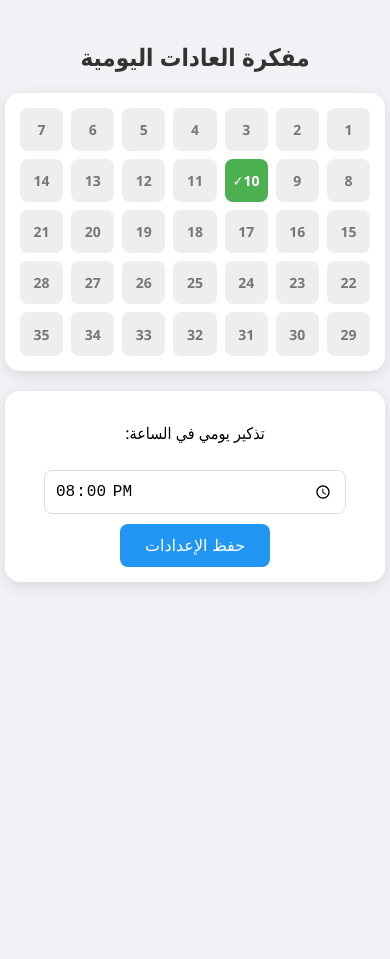
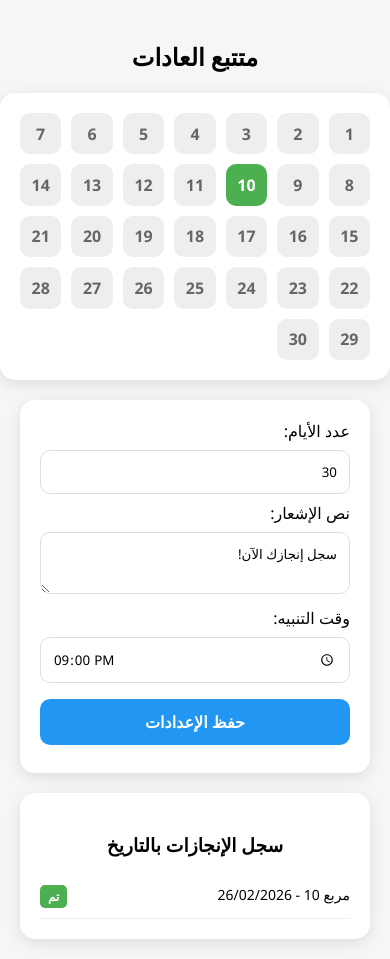
Before and after one commit to wsamenjoy-crypto/date, a plain HTML site: page index.html in a window 390 px wide. Both pictures are taken after a click on the element "10". Before the commit the page ends 844 px from the top, so only its background shows below. Drawn offline with Linux system fonts and the light colour scheme.

Commit message:
Add files via upload

```diff
--- a/index.html
+++ b/index.html
@@ -3,111 +3,125 @@
 <head>
     <meta charset="UTF-8">
     <meta name="viewport" content="width=device-width, initial-scale=1.0">
-    <title>متتبع العادات</title>
+    <title>متتبع العادات الاحترافي</title>
     <style>
-        :root { --bg: #f0f2f5; --card: #ffffff; --primary: #4caf50; --secondary: #f44336; }
-        body { font-family: 'Segoe UI', Tahoma, sans-serif; background: var(--bg); margin: 0; padding: 20px; display: flex; flex-direction: column; align-items: center; }
-        h2 { color: #333; margin-bottom: 20px; }
-        .grid { display: grid; grid-template-columns: repeat(7, 1fr); gap: 8px; width: 100%; max-width: 350px; background: var(--card); padding: 15px; border-radius: 15px; box-shadow: 0 4px 15px rgba(0,0,0,0.1); }
-        .day { aspect-ratio: 1; background: #eee; border-radius: 8px; display: flex; align-items: center; justify-content: center; font-size: 14px; cursor: pointer; transition: all 0.3s; position: relative; font-weight: bold; color: #777; }
+        :root { --bg: #f4f7f6; --card: #ffffff; --primary: #4caf50; --secondary: #f44336; --accent: #2196F3; }
+        body { font-family: 'Segoe UI', sans-serif; background: var(--bg); margin: 0; padding: 20px; display: flex; flex-direction: column; align-items: center; }
+        .grid { display: grid; grid-template-columns: repeat(7, 1fr); gap: 10px; width: 100%; max-width: 360px; background: var(--card); padding: 20px; border-radius: 15px; box-shadow: 0 4px 15px rgba(0,0,0,0.1); }
+        .day { aspect-ratio: 1; background: #eee; border-radius: 10px; display: flex; align-items: center; justify-content: center; font-size: 16px; cursor: pointer; transition: 0.2s; font-weight: bold; position: relative; color: #666; }
         .day.checked { background: var(--primary); color: white; }
-        .day.checked::after { content: "✓"; }
         .day.crossed { background: var(--secondary); color: white; }
-        .day.crossed::after { content: "✕"; }
-        .controls { margin-top: 20px; width: 100%; max-width: 350px; background: var(--card); padding: 15px; border-radius: 15px; text-align: center; box-shadow: 0 4px 15px rgba(0,0,0,0.1); }
-        input[type="time"] { padding: 10px; border-radius: 8px; border: 1px solid #ddd; font-size: 16px; margin: 10px 0; width: 80%; }
-        button { background: #2196F3; color: white; border: none; padding: 12px 25px; border-radius: 8px; font-size: 16px; cursor: pointer; transition: 0.3s; }
-        button:active { transform: scale(0.95); }
+
+        .controls { margin-top: 20px; width: 100%; max-width: 360px; background: var(--card); padding: 20px; border-radius: 15px; box-sizing: border-box; box-shadow: 0 4px 15px rgba(0,0,0,0.1); }
+        input, textarea, button { width: 100%; padding: 12px; margin: 8px 0; border-radius: 10px; border: 1px solid #ddd; box-sizing: border-box; font-family: inherit; }
+        button { background: var(--accent); color: white; font-weight: bold; cursor: pointer; border: none; font-size: 16px; }
+
+        .history-list { margin-top: 20px; width: 100%; max-width: 360px; background: var(--card); border-radius: 15px; padding: 20px; box-sizing: border-box; box-shadow: 0 4px 15px rgba(0,0,0,0.1); }
+        .history-item { border-bottom: 1px solid #eee; padding: 10px 0; display: flex; justify-content: space-between; font-size: 14px; }
+        .status-tag { padding: 3px 8px; border-radius: 5px; color: white; font-weight: bold; font-size: 12px; }
     </style>
 </head>
 <body>
 
-    <h2>مفكرة العادات اليومية</h2>
+    <h2>متتبع العادات</h2>
     <div class="grid" id="habitGrid"></div>
 
     <div class="controls">
-        <p>تذكير يومي في الساعة:</p>
+        <label>عدد الأيام:</label>
+        <input type="number" id="daysCount" value="30">
+        <label>نص الإشعار:</label>
+        <textarea id="notifText" rows="2"></textarea>
+        <label>وقت التنبيه:</label>
         <input type="time" id="notifTime">
-        <br>
         <button onclick="saveSettings()">حفظ الإعدادات</button>
+    </div>
+
+    <div class="history-list">
+        <h3 style="text-align:center">سجل الإنجازات بالتاريخ</h3>
+        <div id="listContainer"></div>
     </div>
 
     <script>
         const grid = document.getElementById('habitGrid');
+        const listContainer = document.getElementById('listContainer');
+        const daysInput = document.getElementById('daysCount');
         const timeInput = document.getElementById('notifTime');
-        const STORAGE_KEY = 'habit_data_v1';
+        const textInput = document.getElementById('notifText');
 
-        // تحميل البيانات المحفوظة
-        let habitData = JSON.parse(localStorage.getItem(STORAGE_KEY)) || {};
-        timeInput.value = localStorage.getItem('notif_time') || "20:00";
+        // habitRecord سيخزن: { "1": { status: "check", date: "26/02/2026" } }
+        let habitRecord = JSON.parse(localStorage.getItem('habit_record_final')) || {};
+        daysInput.value = localStorage.getItem('conf_days') || 30;
+        timeInput.value = localStorage.getItem('conf_time') || "21:00";
+        textInput.value = localStorage.getItem('conf_text') || "سجل إنجازك الآن!";
 
-        // إنشاء شبكة لـ 35 مربع (تغطي شهراً كاملاً)
-        for (let i = 1; i <= 35; i++) {
-            const day = document.createElement('div');
-            day.className = 'day';
-            day.innerText = i;
+        function render() {
+            grid.innerHTML = '';
+            listContainer.innerHTML = '';
+            const total = parseInt(daysInput.value);
 
-            // استعادة الحالة السابقة
-            if (habitData[i] === 'check') day.classList.add('checked');
-            if (habitData[i] === 'cross') day.classList.add('crossed');
+            for (let i = 1; i <= total; i++) {
+                const dayEl = document.createElement('div');
+                dayEl.className = 'day';
+                dayEl.innerText = i;
 
-            let timer;
-            day.addEventListener('click', () => {
-                if (timer) clearTimeout(timer);
-                timer = setTimeout(() => {
-                    // ضغطة واحدة
-                    toggleState(day, i, 'check');
-                }, 250);
-            });
+                if (habitRecord[i]) {
+                    dayEl.classList.add(habitRecord[i].status === 'check' ? 'checked' : 'crossed');
 
-            day.addEventListener('dblclick', (e) => {
-                clearTimeout(timer);
-                // ضغطتان
-                toggleState(day, i, 'cross');
-            });
+                    // إضافة للسجل السفلي
+                    const item = document.createElement('div');
+                    item.className = 'history-item';
+                    const color = habitRecord[i].status === 'check' ? '#4caf50' : '#f44336';
+                    const text = habitRecord[i].status === 'check' ? 'تم' : 'فشل';
+                    item.innerHTML = `<span>مربع ${i} - ${habitRecord[i].date}</span>
+                                     <span class="status-tag" style="background:${color}">${text}</span>`;
+                    listContainer.prepend(item);
+                }
 
-            grid.appendChild(day);
+                let timer;
+                dayEl.onclick = () => {
+                    if (timer) clearTimeout(timer);
+                    timer = setTimeout(() => updateStatus(i, 'check'), 250);
+                };
+                dayEl.ondblclick = (e) => {
+                    e.preventDefault();
+                    clearTimeout(timer);
+                    updateStatus(i, 'cross');
+                };
+                grid.appendChild(dayEl);
+            }
         }
 
-        function toggleState(el, index, type) {
-            if (type === 'check') {
-                el.classList.toggle('checked');
-                el.classList.remove('crossed');
+        function updateStatus(id, status) {
+            const today = new Date().toLocaleDateString('en-GB'); // التاريخ اللحظي
+
+            if (habitRecord[id] && habitRecord[id].status === status) {
+                delete habitRecord[id];
             } else {
-                el.classList.toggle('crossed');
-                el.classList.remove('checked');
+                habitRecord[id] = { status: status, date: today };
             }
 
-            // حفظ الحالة
-            if (el.classList.contains('checked')) habitData[index] = 'check';
-            else if (el.classList.contains('crossed')) habitData[index] = 'cross';
-            else delete habitData[index];
-
-            localStorage.setItem(STORAGE_KEY, JSON.stringify(habitData));
+            localStorage.setItem('habit_record_final', JSON.stringify(habitRecord));
+            render();
         }
 
         function saveSettings() {
-            localStorage.setItem('notif_time', timeInput.value);
-            alert("تم حفظ وقت التذكير!");
-
-            if ("Notification" in window) {
-                Notification.requestPermission();
-            }
+            localStorage.setItem('conf_days', daysInput.value);
+            localStorage.setItem('conf_time', timeInput.value);
+            localStorage.setItem('conf_text', textInput.value);
+            alert("تم الحفظ!");
+            render();
+            if ("Notification" in window) Notification.requestPermission();
         }
 
-        // فحص الوقت كل دقيقة للإشعار
         setInterval(() => {
             const now = new Date();
-            const current = `${String(now.getHours()).padStart(2, '0')}:${String(now.getMinutes()).padStart(2, '0')}`;
-            const target = localStorage.getItem('notif_time');
+            const cur = `${String(now.getHours()).padStart(2, '0')}:${String(now.getMinutes()).padStart(2, '0')}`;
+            if (cur === localStorage.getItem('conf_time') && now.getSeconds() === 0) {
+                new Notification(now.toLocaleDateString('en-GB'), { body: localStorage.getItem('conf_text') });
+            }
+        }, 1000);
 
-            if (current === target) {
-                new Notification("سجل عادتك الآن!", {
-                    body: "لا تنسَ وضع علامة (صح) أو (خطأ) لليوم!",
-                    icon: "https://cdn-icons-png.flaticon.com/512/1067/1067357.png"
-                });
-            }
-        }, 60000);
+        render();
     </script>
 </body>
 </html>
```
